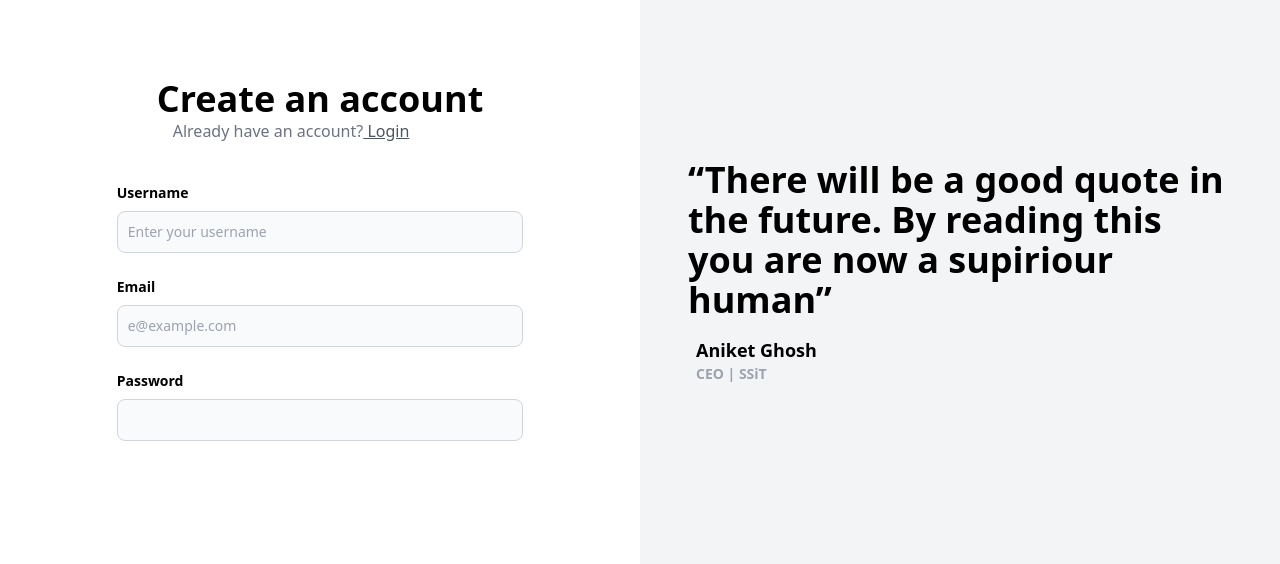
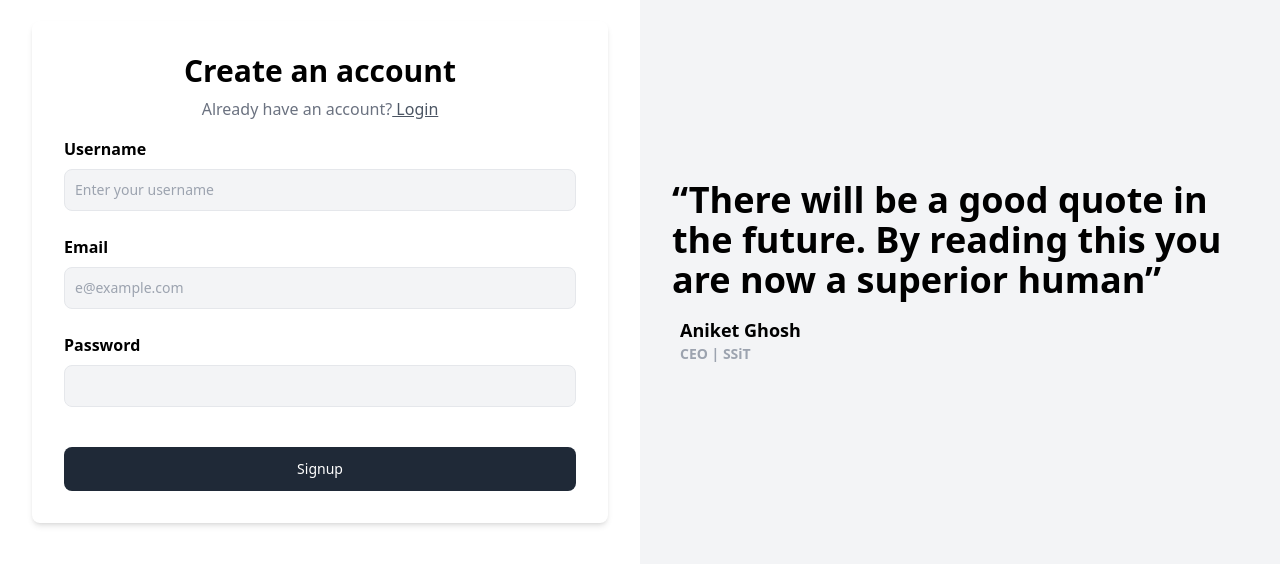
Before and after one commit to aniketh3014/Circuit-Stream, a React (Vite) app in the folder frontend/: page /signup in a window 1280 px wide. Shown: the part 128-692 px from the top of the page. Built offline with nearby package versions, Linux system fonts and the light colour scheme.

Commit message:
added box shadow to signup card and improved looks

```diff
--- a/frontend/src/components/Auth.tsx
+++ b/frontend/src/components/Auth.tsx
@@ -1,7 +1,7 @@
 import { Link } from "react-router-dom"
 import { SignupType } from "@aniketh3014/bolg-common/dist/index"
 import { useState } from "react";
-import { AuthInput } from "./AuthInputs";
+import { AuthInput } from "./AuthInputs"
 
 export const Auth = ({type}: {type: "signin | signup"}) => {
 
@@ -12,22 +12,20 @@ export const Auth = ({type}: {type: "signin | signup"}) => {
     });
 
     return (
-        <div className="flex flex-col justify-center h-screen ">
-            <div className="flex justify-center">
-                <div>
-                <div className="px-10">
-                    <div className="flex justify-center flex-col font-sans">
-                        <div className="text-4xl font-extrabold">
+        <div className="flex flex-col justify-center h-screen">
+        <div className="w-full max-w-md mx-auto bg-white rounded-lg shadow-md overflow-hidden md:max-w-xl">
+            <div className="md:flex font-ui-sans-serif">
+                <div className="md:w-full">
+                    <div className="p-8">
+                        <div className="font-bold text-center text-3xl md:font-extrabold">
                             Create an account
                         </div>
-                        <div className="text-gray-500 pl-4 font-medium">
+                        <div className="text-gray-500 mt-2 text-center">
                             Already have an account?
                             <Link className="underline text-gray-600" to={"/signin"}> Login</Link>
                         </div>
-                    </div>
-                </div>
-                <div className="mt-10">
-                    <AuthInput label="Username" placeholder="Enter your username    " onChange={(e) =>
+                        <div className="mt-4">
+                            <AuthInput label="Username" placeholder="Enter your username" onChange={(e) =>
                                 setText(c => ({
                                     ...c,
                                     username: e.target.value
@@ -45,6 +43,9 @@ export const Auth = ({type}: {type: "signin | signup"}) => {
                                     password: e.target.value
                                 }))
                             }/>
+                            <button type="button" className="w-full text-white bg-gray-800 hover:bg-gray-900 focus:outline-none focus:ring-2 focus:ring-gray-300 font-medium rounded-lg text-sm px-5 py-3 mt-4">Signup</button>
+                        </div>
+                    </div>
                 </div>
             </div>
         </div>
--- a/frontend/src/components/AuthInputs.tsx
+++ b/frontend/src/components/AuthInputs.tsx
@@ -10,8 +10,8 @@ interface AuthInputType {
 export const AuthInput = ({label, placeholder, onChange, type}: AuthInputType) => {
     return <div className="grid gap-6 mb-6">
         <div>
-            <label className="block mb-2 text-sm font-semibold text-black">{label}</label>
-            <input type={type || "text"} onChange={onChange} className="w-full bg-gray-50 border border-gray-300 text-gray-900 text-sm rounded-lg block p-2.5" placeholder={placeholder} required />
+            <label className="block mb-2 text-base font-semibold text-black font-sans">{label}</label>
+            <input type={type || "text"} onChange={onChange} className="w-full bg-gray-100 border border-gray-200 text-gray-900 text-sm rounded-lg block p-2.5" placeholder={placeholder} required />
         </div>
     </div>
 }
--- a/frontend/src/components/Quote.tsx
+++ b/frontend/src/components/Quote.tsx
@@ -1,9 +1,9 @@
 export const Quote = () => {
     return (
         <div className="bg-gray-100 h-screen flex flex-col justify-center items-center">
-            <div className="w-full px-4 sm:max-w-sm md:max-w-md lg:max-w-lg xl:max-w-xl 2xl:max-w-2xl">
+            <div className="w-full sm:max-w-sm md:max-w-md lg:max-w-lg xl:max-w-xl 2xl:max-w-2xl mx-auto">
                 <div className="font-bold text-4xl font-sans-serif">
-                    “There will be a good quote in the future. By reading this you are now a supiriour human”
+                    “There will be a good quote in the future. By reading this you are now a superior human”
                 </div>
                 <div className="px-2 pt-4 font-semibold text-lg font-ui-sans-serif antialiased">
                     Aniket Ghosh
--- a/frontend/src/pages/Signup.tsx
+++ b/frontend/src/pages/Signup.tsx
@@ -2,7 +2,7 @@ import { Auth } from "../components/Auth"
 import { Quote } from "../components/Quote"
 
 export const Signup = () => {
-    return <div className="grid grid-cols-2">
+    return <div className="grid lg:grid-cols-2">
         <div>
             <Auth />
         </div>
```
Lines whose indentation alone changed are shown as unchanged.
